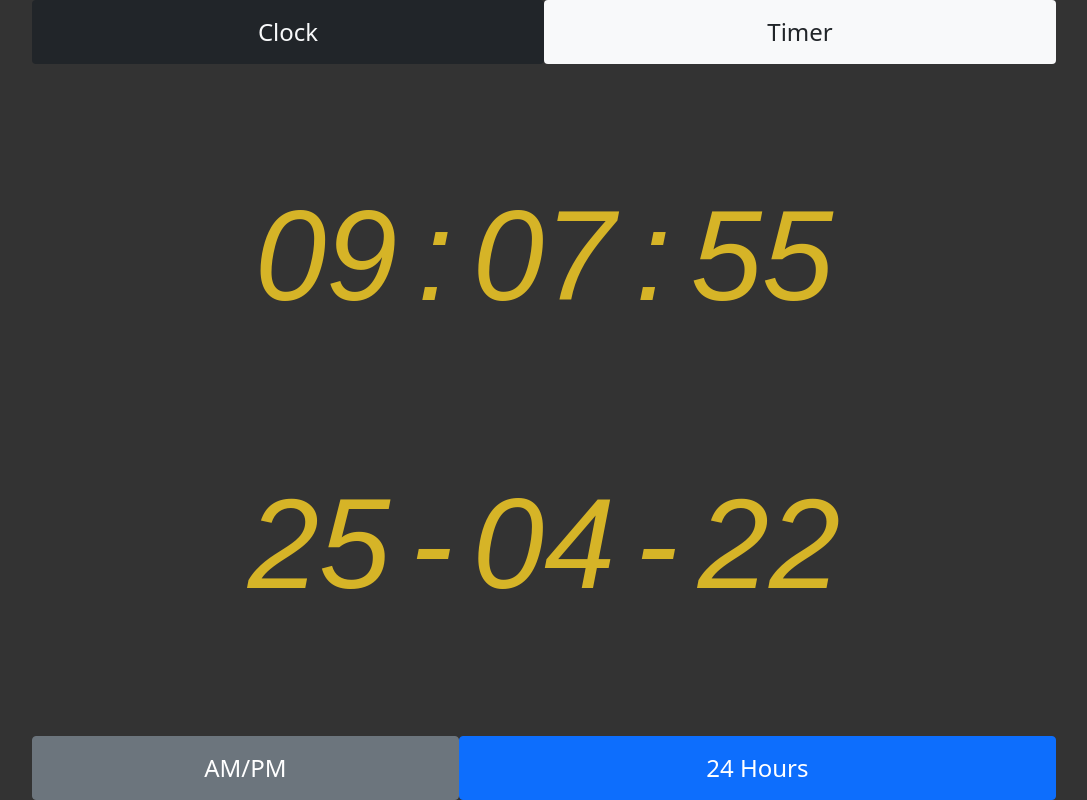
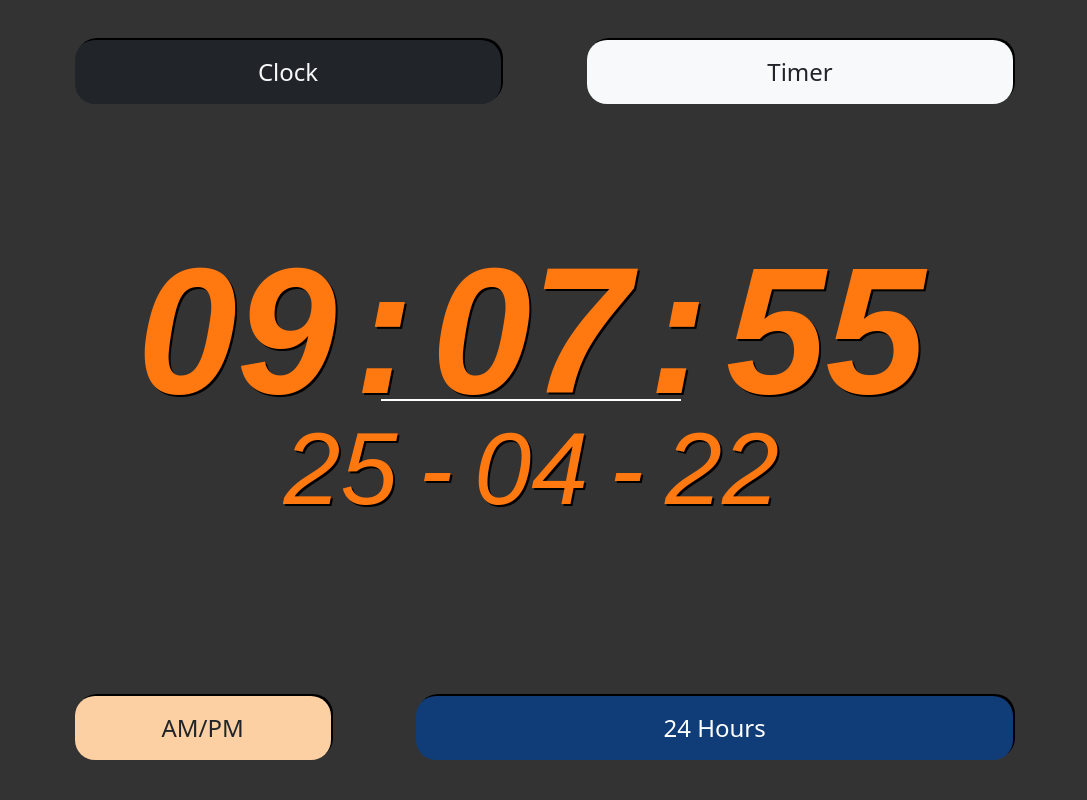
Before and after one commit to Tommy-Eareast/Majorwork2022, a React (Create React App) app: page / in a window 1280 px wide. Shown: the whole page, without its empty margins (96-1183 px from the left). Built offline with nearby package versions, Linux system fonts and the light colour scheme; a web font is replaced by a local one.

Commit message:
Interface design update
Receiving suggestion from Joe (St Augustine College DT student) and make great improvement on the User Interface and interaction.

```diff
--- a/public/style.css
+++ b/public/style.css
@@ -41,6 +41,10 @@ footer a {
   width: 80%;
   z-index: 1000;
 }
+.nav_btn {
+  margin-top: 5vh;
+  z-index: 1000 !important;
+}
 .main_container {
   background-color: #333333 !important;
   flex-grow: 1;
@@ -52,66 +56,116 @@ footer a {
 .button_bar {
   position: sticky;
   bottom: 0;
+  background-color: #333333 !important;
+  padding-bottom: 5vh;
+  z-index: 1000 !important;
 }
 button {
   height: 8vh;
   font-size: 3vh !important;
+  border-radius: 20px !important;
+  box-shadow: 2px -2px #000000;
+}
+.btnOn {
+  background-color: #103d77 !important;
+  color: #ffffff !important;
+}
+.btnOff {
+  background-color: #fcd0a3 !important;
 }
 .display_font {
-  font-size: 10vw;
-  flex-shrink: 1 !important;
-  color: rgba(255, 213, 36, 0.8);
-  padding: 10px;
+  height: 12vh !important;
+  display: flex;
+  flex-direction: column;
+  justify-content: center;
+  align-items: center;
+  min-width: 8vw;
+  font-size: 12vw;
+  color: #ff7810;
   font-family: "Seven Segment", sans-serif;
   font-weight: normal;
   font-style: italic;
+  text-shadow: 2px 2px #000000;
+}
+.display_time {
+  font-weight: bold !important;
+  font-size: 14vw !important;
+  width: 15vw;
+}
+.display_date {
+  font-size: 8vw !important;
+  min-width: 6vw !important;
+}
+.display_counter {
+  margin-top: 4%;
+}
+.apm {
+  font-size: 4vw;
+  max-height: 2vh !important;
 }
 .display_clock,
 .display_timer {
   display: flex;
   flex-direction: column;
   justify-content: space-between;
-  height: 100% !important;
+  min-height: 100% !important;
 }
 .display_area_clock {
   flex-grow: 1;
   display: flex;
   flex-direction: column;
-  justify-content: space-evenly;
+  justify-content: center;
+  align-items: center;
+  margin-right: 2vw;
 }
 .display_area_timer {
   flex-grow: 1;
   display: flex;
   flex-direction: column;
+  justify-content: flex-start;
+  align-items: center;
 }
 .display_container {
+  display: flex;
+  flex-direction: row;
+  justify-content: center;
+  max-height: 30vw !important;
   align-items: baseline;
 }
 .display_container_timer {
   position: sticky;
   top: 0;
   background-color: #333333;
-  border-bottom: 5px solid rgba(236, 182, 2, 1);
+  border-bottom: 2px solid #ff7810;
+  border-radius: 20px;
+  margin-bottom: 2vh;
 }
 .display_record {
+  box-sizing: border-box;
+  border-top: 5px solid #ff7810;
+  border-bottom: 5px solid #ff7810;
+  width: 40%;
+  min-width: 350px;
   padding-left: 6px;
   font-size: 1.6vw !important;
-  border-radius: 8px !important;
-  color: rgba(236, 182, 2, 1);
+  border-radius: 20px !important;
+  color: #ff7810;
   background: linear-gradient(
     0deg,
-    rgba(126, 97, 1, 0.6) 10%,
+    rgba(255, 120, 16, 0.3) 10%,
     rgba(0, 0, 0, 0) 100%
   ) !important;
+  margin-bottom: 20px;
 }
 .display_record .record {
-  border-top: 1px dashed rgba(236, 182, 2, 1);
+  border-top: 1px dashed #ff7810;
   box-sizing: border-box !important;
+  font-size: 1rem;
   padding: 4px;
   display: flex;
   flex-direction: row;
   justify-content: space-between;
-  width: 45%;
+  min-width: 350px;
   overflow: hidden;
 }
 .email-icon .before-hover,
@@ -124,7 +178,7 @@ button {
 }
 .smallbtn {
   background-color: #333333;
-  color: rgba(236, 182, 2, 1);
+  color: #ff7810;
   border-radius: 10px;
   height: 2rem;
 }
--- a/src/App.js
+++ b/src/App.js
@@ -6,7 +6,7 @@ import "bootstrap/dist/css/bootstrap.css";
 //true for Clock, false for Timer
 export default function App() {
   const [mode, setMode] = useState(true);
-  let btnCom = "btn col col-6 ";
+  let btnCom = "btn col col-5 ";
   let clockDisplay = "d-block";
   let timerDisplay = "d-none";
   if (!mode) {
@@ -18,8 +18,8 @@ export default function App() {
   }
   return (
     <>
-      <nav>
-        <div className="row w-100">
+      <nav className="nav_btn">
+        <div className="row w-100 justify-content-around">
           <button
             onClick={() => setMode(true)}
             className={
--- a/src/components/clock.jsx
+++ b/src/components/clock.jsx
@@ -3,10 +3,10 @@ import "./clock.css";
 
 //true for 24 hours, false for AM/PM
 let format = true;
-let btnCom = "btn col-6 animation";
+let btnCom = "btn col-4 animation";
 //className for after animation
-let btnOn = " btn-primary col-md-7";
-let btnOff = " btn-secondary col-md-5";
+let btnOn = " btnOn col-md-7";
+let btnOff = " btnOff col-md-3";
 //className for animation
 let aniOn = " animationOn";
 let aniOff = " animationOff";
@@ -79,26 +79,35 @@ const Clock = () => {
     <>
       <div className="display_clock">
         <div className="display_area_clock">
-          <div className="row justify-content-center align-items-center">
-            <div className="display_container text-center">
-              <span className="display_font col-auto">{String(hour)}</span>
-              <span className="display_font col-auto">:</span>
-              <span className="display_font col-auto">{timeArray[1]}</span>
-              <span className="display_font col-auto">:</span>
-              <span className="display_font col-auto">{timeArray[2]}</span>
-              <span className={"display_font col-auto" + apm}>{apmText}</span>
-            </div>
+          <div className="display_container text-center">
+            <span
+              className={"display_font" + apm}
+              style={{ width: "8.33%" }}
+            ></span>
+            <span className="display_time display_font">{String(hour)}</span>
+            <span className="display_time display_font col-auto">:</span>
+            <span className="display_time display_font">{timeArray[1]}</span>
+            <span className="display_time display_font col-auto">:</span>
+            <span className="display_time display_font">{timeArray[2]}</span>
+            <span className={"display_font apm col-1 " + apm}>{apmText}</span>
           </div>
-          <div className="row justify-content-center">
-            <div className="display_container text-center">
-              <span className="display_font col-auto">{date}</span>
-              <span className="display_font col-auto">-</span>
-              <span className="display_font col-auto">{month}</span>
-              <span className="display_font col-auto">-</span>
-              <span className="display_font col-auto">
-                {dateArray[2].slice(-2)}
-              </span>
-            </div>
+          <span
+            style={{
+              backgroundColor: "#ffffff",
+              width: "30%",
+              height: "2px",
+              border: "1px solid #ffffff",
+              margin: "2%",
+            }}
+          ></span>
+          <div className="display_container text-center">
+            <span className="display_date display_font">{date}</span>
+            <span className="display_date display_font col-auto">-</span>
+            <span className="display_date display_font">{month}</span>
+            <span className="display_date display_font col-auto">-</span>
+            <span className="display_date display_font">
+              {dateArray[2].slice(-2)}
+            </span>
           </div>
         </div>
         <div className="button_bar row justify-content-around">
--- a/src/components/timer.jsx
+++ b/src/components/timer.jsx
@@ -3,7 +3,7 @@ import React, { useState, useEffect } from "react";
 //this is not a good practice but since only a few component requires css in this page, it is utilised
 
 //btn appearance through bootstrap css
-let btnCom = "btn col-4 btn-";
+let btnCom = "btn col-3 btn-";
 //timer component
 const Timer = () => {
   //only allow counting when this true
@@ -122,23 +122,29 @@ const Timer = () => {
     <>
       <div className="display_timer">
         <div className="display_area_timer">
-          <div className="display_container display_container_timer row justify-content-center">
+          <div className="w-100 display_container display_container_timer">
             {displayHours && (
-              <span className="display_font col-auto">{time.hours}</span>
+              <span className="display_font display_counter">{time.hours}</span>
             )}
-            {displayHours && <span className="display_font col-auto">:</span>}
+            {displayHours && (
+              <span className="display_font display_counter col-auto">:</span>
+            )}
             {displayMin && (
-              <span className="display_font col-auto">{time.min}</span>
+              <span className="display_font display_counter">{time.min}</span>
             )}
-            {displayMin && <span className="display_font col-auto">:</span>}
-            <span className="display_font col-auto">{time.sec}</span>
-            <span className="display_font display_font_norm col-auto">.</span>
-
-            <span className="display_font col-auto" style={{ fontSize: "5vw" }}>
+            {displayMin && (
+              <span className="display_font display_counter col-auto">:</span>
+            )}
+            <span className="display_font display_counter">{time.sec}</span>
+            <span className="display_font display_counter col-auto">.</span>
+            <span
+              className="display_font display_counter"
+              style={{ fontSize: "5vw" }}
+            >
               {time.millisec}
             </span>
           </div>
-          <div className="w-100 display_record">
+          <div className="display_record">
             Recorded Timestamp:
             <div className="data_table">
               {timestamps.map((timestamp, index, key) => (
@@ -156,15 +162,16 @@ const Timer = () => {
           </div>
         </div>
         <div className="button_bar row justify-content-between">
-          <button className={btnCom + btnColor} onClick={() => AllowCount()}>
-            {allowCount ? "Stop" : "Start"}
-          </button>
           <button
             className={btnCom + "info"}
             onClick={() => RecordTimestamp(time)}
           >
             Record
           </button>
+          <button className={btnCom + btnColor} onClick={() => AllowCount()}>
+            {allowCount ? "Stop" : "Start"}
+          </button>
+
           <button className={btnCom + "danger"} onClick={() => ResetTimer()}>
             Reset
           </button>
```
